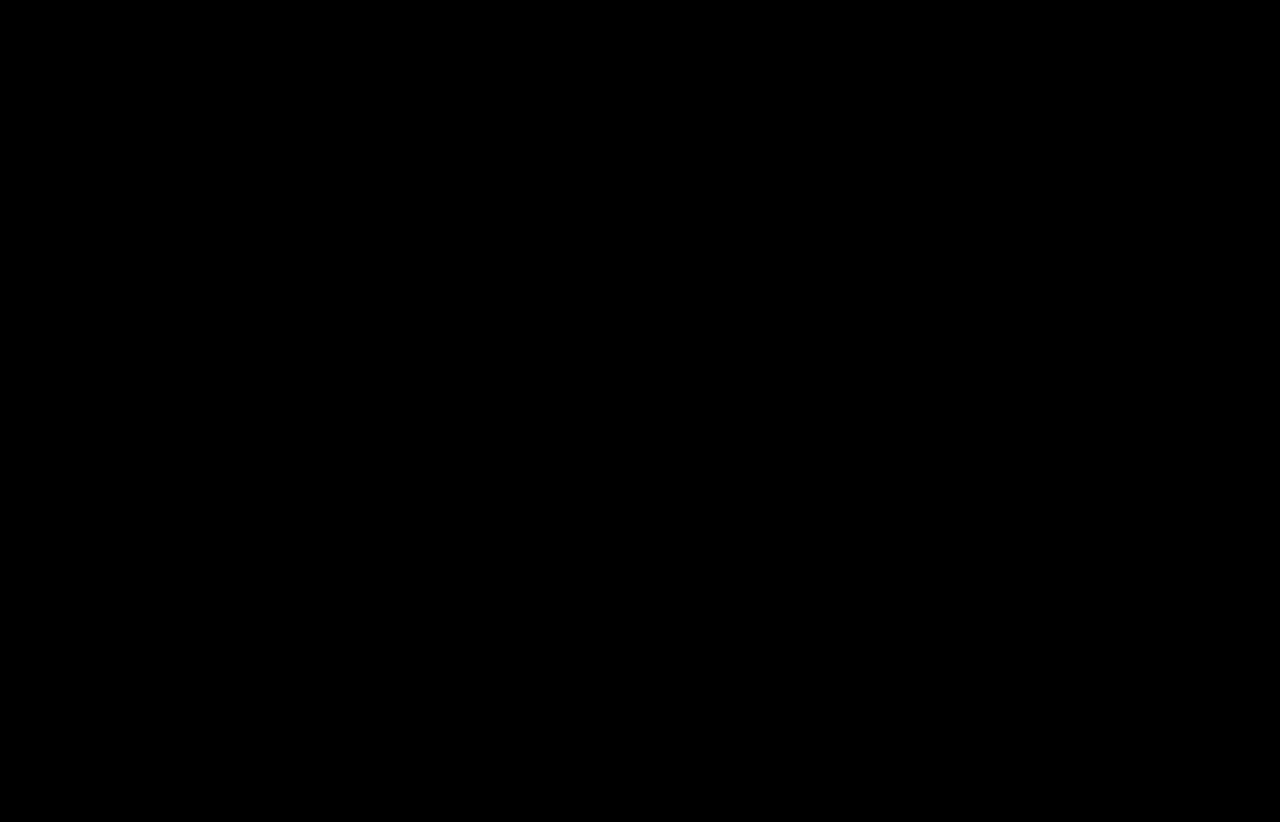
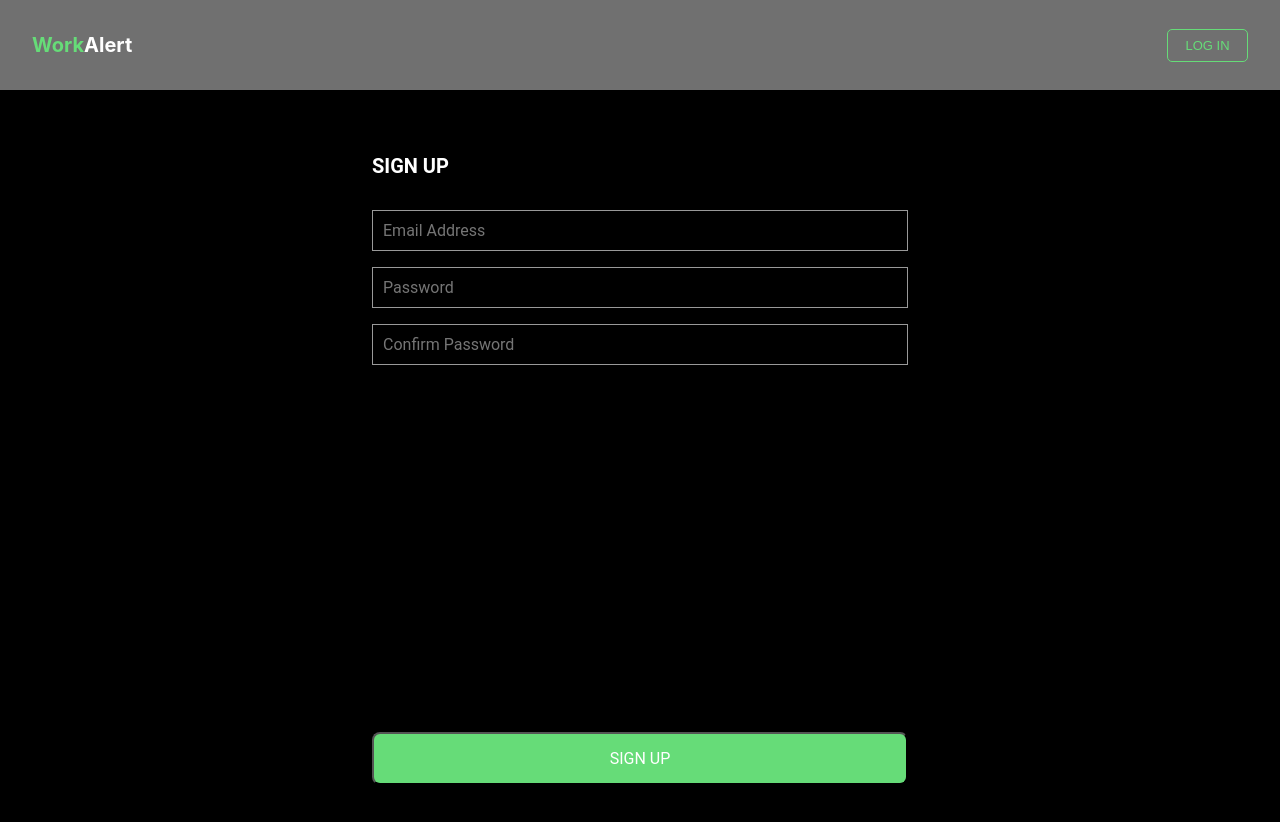
Before and after one commit to Emmanuel-Ezekiel/Tonic-test, a React (Create React App) app: page /signup in a window 1280 px wide. Shown: the top 822 px of the page. Before the commit the page ends 800 px from the top, so only its background shows below. Built offline with nearby package versions, Linux system fonts and the light colour scheme.

Commit message:
worked on login

```diff
--- a/src/components/Navbar/index.jsx
+++ b/src/components/Navbar/index.jsx
@@ -1,17 +1,28 @@
 import React from 'react';
 import './style.css';
+import { useNavigate } from "react-router-dom";
 
-const Navbar = () => {
+
+const Navbar = (props) => {
+
+   const navigate = useNavigate();
+
+   const _signUp = () => {
+     navigate("signup");
+   };
+
   return (
     <>
       <header>
         <nav>
-          <div className="work-head"><span className="work">Work</span>Alert</div>
-          <button className="signUp">SIGN UP</button>
+          <div className="work-head">
+            <span className="work">Work</span>Alert
+          </div>
+          <button className="signUp" onClick={() => {_signUp()}}>{props.signUp}</button>
         </nav>
       </header>
     </>
-  )
+  );
 }
 
 export default Navbar;
--- a/src/components/Navbar/style.css
+++ b/src/components/Navbar/style.css
@@ -33,6 +33,7 @@
     font-size: 13px;
     font-weight: 300;
     margin-right: 32px;
+    cursor: pointer;
   }
 }
 
@@ -67,4 +68,5 @@
     font-size: 13px;
     font-weight: 300;
     margin-right: 32px;
+     cursor: pointer;
   }
--- a/src/pages/Login/Login.css
+++ b/src/pages/Login/Login.css
@@ -13,12 +13,13 @@ h1 {
     font-weight: medium;
     color: #fff;
     margin: 32px;
+    cursor: pointer;
 }
 
 form {
     display: flex;
     flex-direction: column;
-    gap: 10px;
+    gap: 16px;
     width: 536px;
     height: 122px;
     margin: 0px 32px;
@@ -32,6 +33,7 @@ input {
    background-color: #000;
    color: #999999;
    font-family: 'Roboto';
+   padding: 10px;
 
 }
 
@@ -52,6 +54,7 @@ input {
     color: #fff;
     font-size: 16px;
     font-family: 'Roboto';
+     cursor: pointer;
 }
 
 .L-btn {
@@ -62,6 +65,7 @@ input {
     font-size: 16px;
     font-family: 'Roboto';
     border-radius: 8px;
+    cursor: pointer;
 }
 
 @media only screen and (min-width: 768px) {
--- a/src/pages/Login/index.jsx
+++ b/src/pages/Login/index.jsx
@@ -1,14 +1,18 @@
 import React from 'react';
 import NavBar from "../../components/Navbar/index";
+import { useNavigate } from "react-router-dom";
 import './Login.css';
 
 const Login = () => {
+
+
+
   return (
     <>
-      <NavBar />
+      <NavBar signUp={"SIGN UP"}/>
       <main>
         <div>
-          <h1>LOG IN</h1>
+          <h1 >LOGIN IN</h1>
           <form>
             <input
               className="email"
--- a/src/pages/Signup/Index.jsx
+++ b/src/pages/Signup/Index.jsx
@@ -1,11 +1,62 @@
 import React from 'react';
+import NavBar from "../../components/Navbar/index";
+import { useNavigate } from "react-router-dom";
+import "./styles.css";
 
 const SignUp = () => {
+
+  const navigate = useNavigate();
+
+   const _Login = () => {
+     navigate("/");
+   };
+
   return (
     <div>
-        index
+      <header>
+        <nav>
+          <div className="work-head">
+            <span className="work">Work</span>Alert
+          </div>
+          <button
+            className="signUp"
+            onClick={() => {
+              _Login();
+            }}
+          >
+            LOG IN
+          </button>
+        </nav>
+      </header>
+      <main>
+        <div>
+          <h1>SIGN UP</h1>
+          <form>
+            <input
+              className="email"
+              type="email"
+              //    value="Email Password"
+              placeholder="Email Address"
+            />
+            <input
+              type="password"
+              //    value="password"
+              placeholder="Password"
+            />
+            <input
+              type="password"
+              //    value="password"
+              placeholder="Confirm Password"
+            />
+          </form>
+        </div>
+
+        <div className="footerbtn">
+          <button className="S-btn">SIGN UP</button>
+        </div>
+      </main>
     </div>
-  )
+  );
 }
 
 export default SignUp;
--- a/src/pages/Signup/styles.css
+++ b/src/pages/Signup/styles.css
@@ -0,0 +1,10 @@
+.S-btn {
+    width: 536px;
+    height: 53px;
+    color: #fff;
+    background-color: #66DC78;
+    font-size: 16px;
+    font-family: 'Roboto';
+    border-radius: 8px;
+    cursor: pointer;
+}
```
